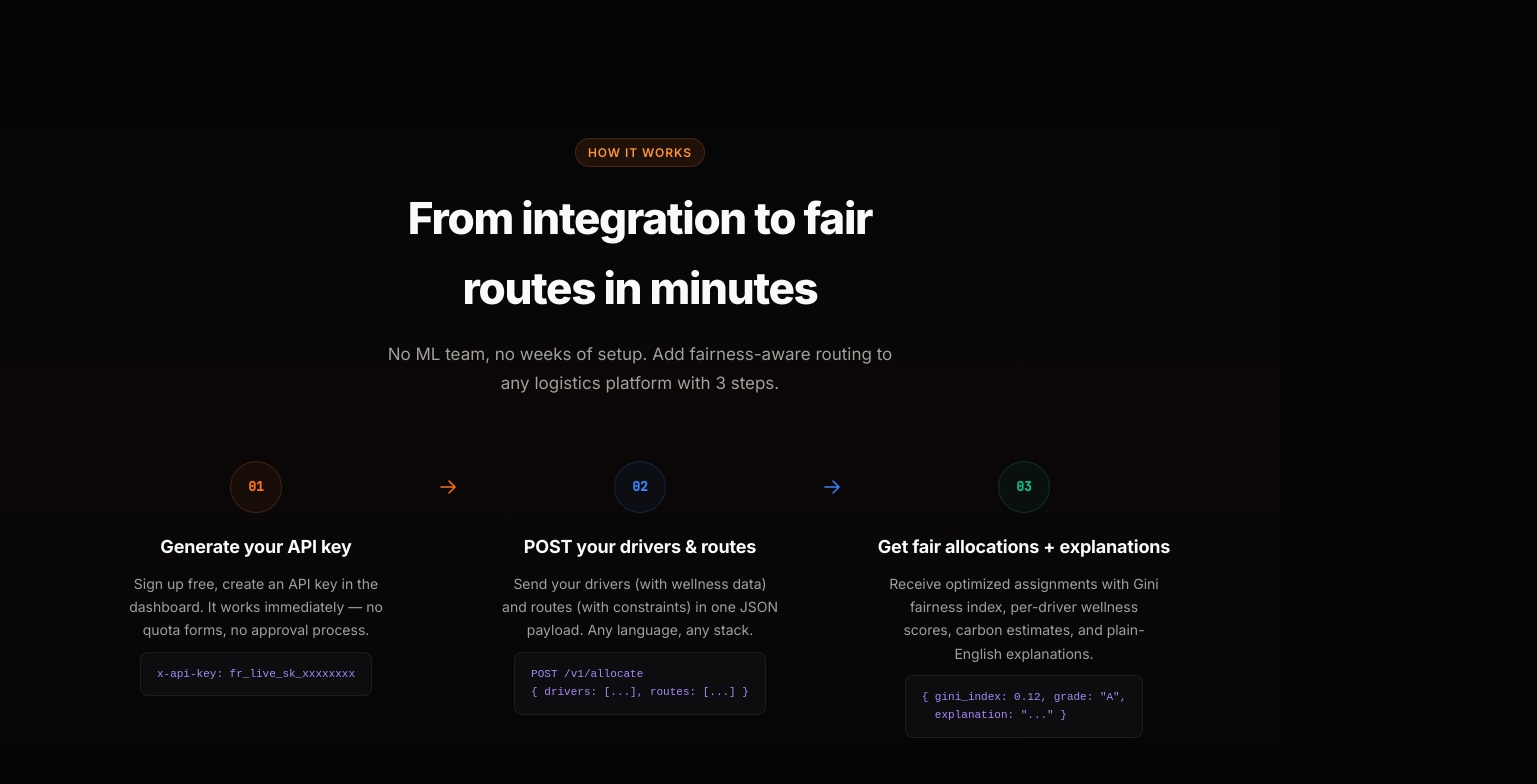
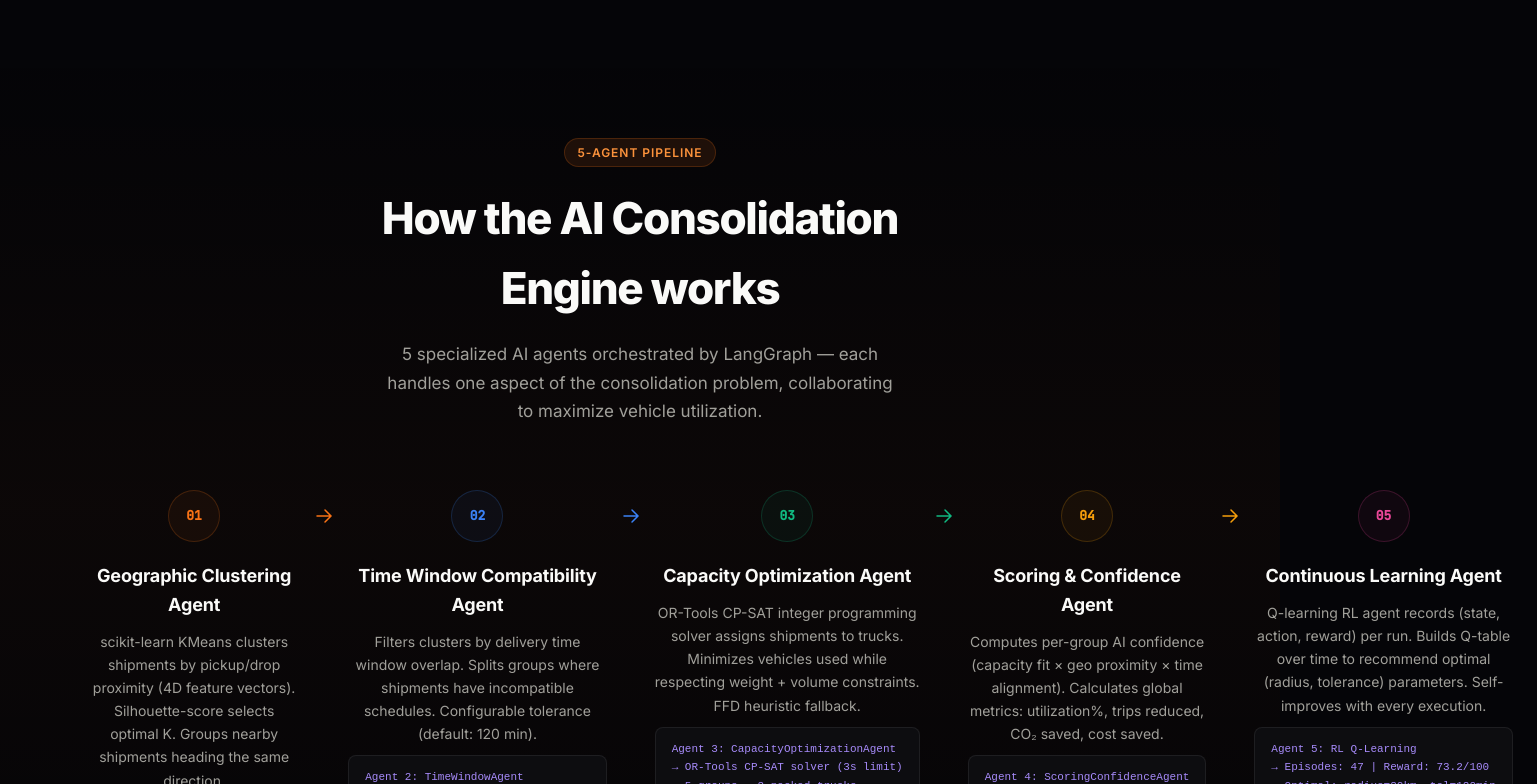
Before and after one commit to MUTHUKUMARAN-K-1/FairRelay, a React (Vite) app in the folder landing/: page / in a window 1280 px wide. Shown: the part 2340-3124 px from the top of the page, 1537 px wide, since content can reach past the window. Built offline with nearby package versions, Linux system fonts and the light colour scheme; no server answers.

Commit message:
feat: Update HowItWorks to show 5-agent consolidation pipeline flow" (#13)
- feat: Update HowItWorks to show 5-agent consolidation pipeline flow" (2b0734a26c6b07d72c12a126e7168234d8372fde)

```diff
--- a/landing/src/components/HowItWorks.tsx
+++ b/landing/src/components/HowItWorks.tsx
@@ -3,24 +3,38 @@ import './HowItWorks.css'
 const steps = [
   {
     step: '01',
-    title: 'Generate your API key',
-    desc: 'Sign up free, create an API key in the dashboard. It works immediately — no quota forms, no approval process.',
-    code: 'x-api-key: fr_live_sk_xxxxxxxx',
+    title: 'Geographic Clustering Agent',
+    desc: 'scikit-learn KMeans clusters shipments by pickup/drop proximity (4D feature vectors). Silhouette-score selects optimal K. Groups nearby shipments heading the same direction.',
+    code: 'Agent 1: GeoClusteringAgent\n→ KMeans + Silhouette Score\n→ 15 shipments → 4 clusters',
     color: '#f97316',
   },
   {
     step: '02',
-    title: 'POST your drivers & routes',
-    desc: 'Send your drivers (with wellness data) and routes (with constraints) in one JSON payload. Any language, any stack.',
-    code: 'POST /v1/allocate\n{ drivers: [...], routes: [...] }',
+    title: 'Time Window Compatibility Agent',
+    desc: 'Filters clusters by delivery time window overlap. Splits groups where shipments have incompatible schedules. Configurable tolerance (default: 120 min).',
+    code: 'Agent 2: TimeWindowAgent\n→ Temporal overlap filter\n→ 4 clusters → 5 time-valid groups',
     color: '#3b82f6',
   },
   {
     step: '03',
-    title: 'Get fair allocations + explanations',
-    desc: 'Receive optimized assignments with Gini fairness index, per-driver wellness scores, carbon estimates, and plain-English explanations.',
-    code: '{ gini_index: 0.12, grade: "A",\n  explanation: "..." }',
+    title: 'Capacity Optimization Agent',
+    desc: 'OR-Tools CP-SAT integer programming solver assigns shipments to trucks. Minimizes vehicles used while respecting weight + volume constraints. FFD heuristic fallback.',
+    code: 'Agent 3: CapacityOptimizationAgent\n→ OR-Tools CP-SAT solver (3s limit)\n→ 5 groups → 3 packed trucks',
     color: '#10b981',
+  },
+  {
+    step: '04',
+    title: 'Scoring & Confidence Agent',
+    desc: 'Computes per-group AI confidence (capacity fit × geo proximity × time alignment). Calculates global metrics: utilization%, trips reduced, CO₂ saved, cost saved.',
+    code: 'Agent 4: ScoringConfidenceAgent\n→ Confidence: 78-95%\n→ Utilization: 27% → 82%',
+    color: '#f59e0b',
+  },
+  {
+    step: '05',
+    title: 'Continuous Learning Agent',
+    desc: 'Q-learning RL agent records (state, action, reward) per run. Builds Q-table over time to recommend optimal (radius, tolerance) parameters. Self-improves with every execution.',
+    code: 'Agent 5: RL Q-Learning\n→ Episodes: 47 | Reward: 73.2/100\n→ Optimal: radius=30km, tol=120min',
+    color: '#ec4899',
   },
 ]
 
@@ -29,10 +43,11 @@ export default function HowItWorks() {
     <section className="hiw" id="how-it-works">
       <div className="container">
         <div className="section-header">
-          <div className="tag">How it works</div>
-          <h2 className="section-title">From integration to fair routes in minutes</h2>
+          <div className="tag">5-Agent Pipeline</div>
+          <h2 className="section-title">How the AI Consolidation Engine works</h2>
           <p className="section-sub">
-            No ML team, no weeks of setup. Add fairness-aware routing to any logistics platform with 3 steps.
+            5 specialized AI agents orchestrated by LangGraph — each handles one aspect of the
+            consolidation problem, collaborating to maximize vehicle utilization.
           </p>
         </div>
 
```
